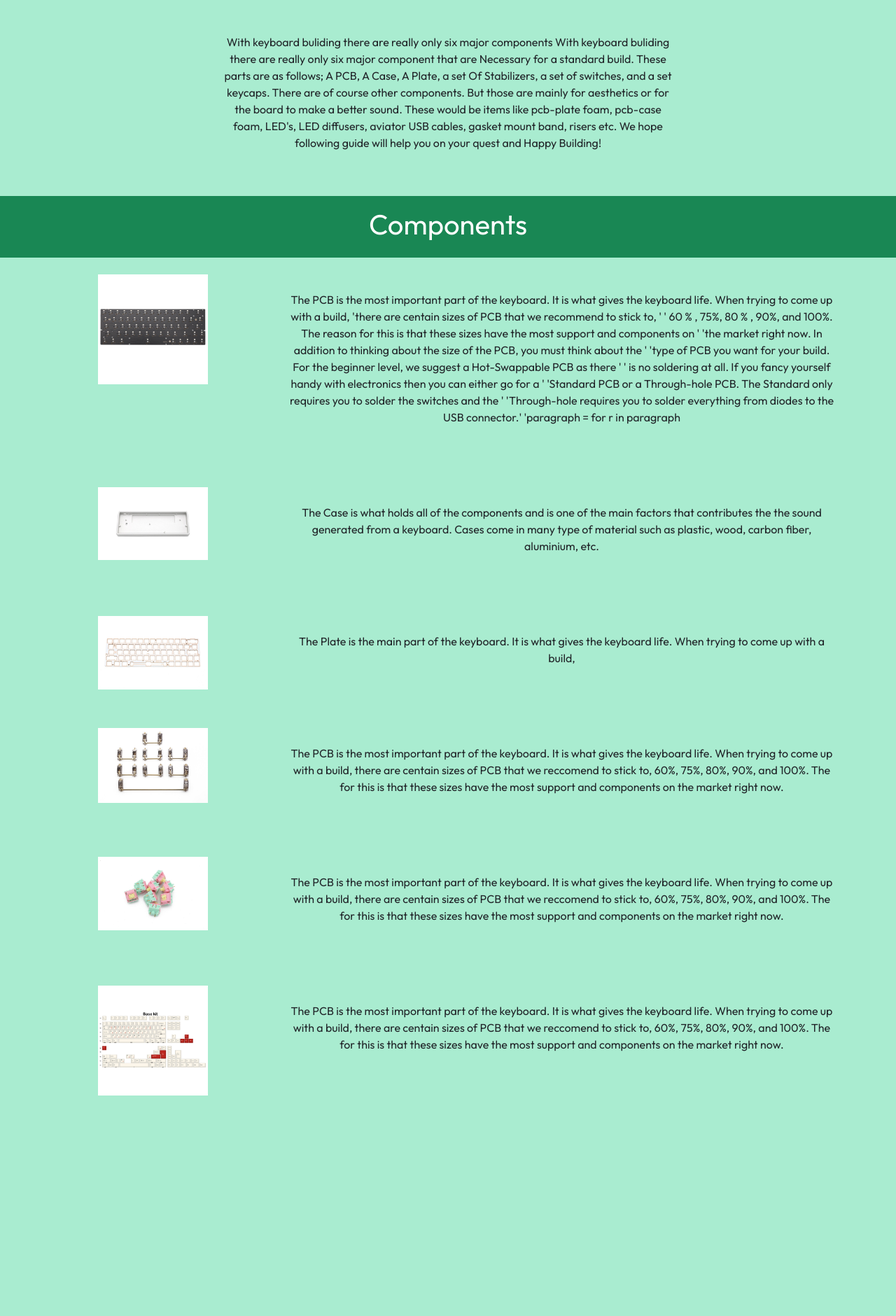
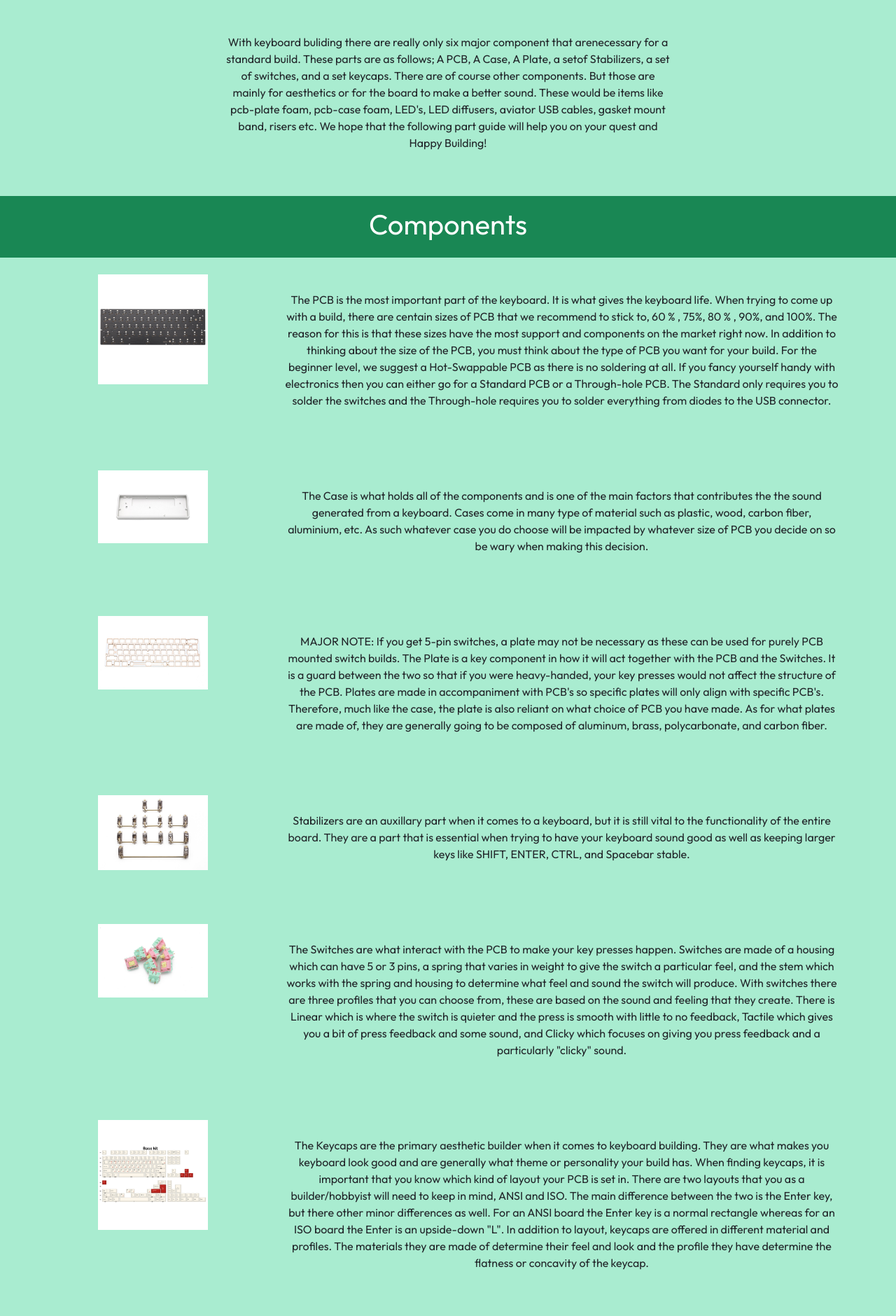
Before and after one commit to adev-exe/KydPicker, a Flask app: page /bulidGuide.html in a window 1280 px wide. Shown: the part 56-1936 px from the top of the page at 70% size. Before the commit the page ends 1621 px from the top, so only its background shows below. Run offline with Flask 2, Linux system fonts and the light colour scheme.

Commit message:
filled build guide page

```diff
--- a/website/templates/bulidGuide.html
+++ b/website/templates/bulidGuide.html
@@ -19,13 +19,11 @@
 
     <div class="col-sm-6 mx-auto text-center py-5">
         <p>
-            With keyboard buliding there are really only six major components With keyboard buliding there are really
-            only six major component that are
-            Necessary for a standard build. These parts are as follows; A PCB, A Case, A Plate, a set
-            Of Stabilizers, a set of switches, and a set keycaps. There are of course other components. But those are
-            mainly for aesthetics or for the board to make a better sound. These would be items like pcb-plate foam,
-            pcb-case foam, LED's, LED diffusers, aviator USB cables, gasket mount band, risers etc. We hope following
-            guide will help you on your quest and Happy Building!
+            With keyboard buliding there are really only six major component that arenecessary for a standard build.
+            These parts are as follows; A PCB, A Case, A Plate, a setof Stabilizers, a set of switches, and a set keycaps.
+            There are of course other components. But those are mainly for aesthetics or for the board to make a better sound.
+            These would be items like pcb-plate foam, pcb-case foam, LED's, LED diffusers, aviator USB cables, gasket mount band,
+            risers etc. We hope that the following part guide will help you on your quest and Happy Building!
         </p>
     </div>
 
--- a/website/views.py
+++ b/website/views.py
@@ -14,44 +14,52 @@ def home():
 @views.route('/bulidGuide.html')
 def bulid_guide():
     pcb = '''
-    The PCB is the most important part of the keyboard. It is what gives the keyboard life. When trying to come up with a build,
-                   'there are centain sizes of PCB that we recommend to stick to, '
-                   ' 60 % , 75%, 80 % , 90%, and 100%. The reason for this is that these sizes have the most support and components on '
-                   'the market right now. In addition to thinking about the size of the PCB, you must think about the '
-                   'type of PCB you want for your build. For the beginner level, we suggest a Hot-Swappable PCB as there '
-                   ' is no soldering at all. If you fancy yourself handy with electronics then you can either go for a '
-                   'Standard PCB or a Through-hole PCB. The Standard only requires you to solder the switches and the '
-                   'Through-hole requires you to solder everything from diodes to the USB connector.'
-                   'paragraph = for r in paragraph
-                   '''
+        The PCB is the most important part of the keyboard. It is what gives the keyboard life. When trying to come up with a build,
+        there are centain sizes of PCB that we recommend to stick to, 60 % , 75%, 80 % , 90%, and 100%.
+        The reason for this is that these sizes have the most support and components on the market right now. In addition
+        to thinking about the size of the PCB, you must think about the type of PCB you want for your build.
+        For the beginner level, we suggest a Hot-Swappable PCB as there
+        is no soldering at all. If you fancy yourself handy with electronics then you can either go for a
+        Standard PCB or a Through-hole PCB. The Standard only requires you to solder the switches and the
+        Through-hole requires you to solder everything from diodes to the USB connector.
+        '''
+
     case = '''
         The Case is what holds all of the components and is one of the main factors that contributes the the
         sound generated from a keyboard. Cases come in many type of material such as plastic, wood, carbon
-        fiber, aluminium, etc.'''
+        fiber, aluminium, etc. As such whatever case you do choose will be impacted by whatever size of PCB you decide
+        on so be wary when making this decision.
+        '''
 
     plate = '''
-        The Plate is the main part of the keyboard. It is what gives the keyboard life. When trying to come up with a build,
+        MAJOR NOTE: If you get 5-pin switches, a plate may not be necessary as these can be used for purely PCB mounted switch builds.
+        The Plate is a key component in how it will act together with the PCB and the Switches. It is a guard between the two so that if
+        you were heavy-handed, your key presses would not affect the structure of the PCB. Plates are made in accompaniment with PCB's so
+        specific plates will only align with specific PCB's. Therefore, much like the case, the plate is also reliant on what choice of PCB
+        you have made. As for what plates are made of, they are generally going to be composed of aluminum, brass, polycarbonate, and carbon fiber.
     '''
 
     stabilizers = '''
-      The PCB is the most important part of the keyboard. It is what gives the keyboard life. When trying
-      to come up with a build, there are centain sizes of PCB that we reccomend to stick to, 60%, 75%,
-      80%, 90%, and 100%. The for this is that these sizes have the most support and components on the
-      market right now.
+      Stabilizers are an auxillary part when it comes to a keyboard, but it is still vital to the functionality of the entire board.
+      They are a part that is essential when trying to have your keyboard sound good as well as keeping larger keys like SHIFT, ENTER,
+      CTRL, and Spacebar stable.
       '''
 
     switches = '''
-    The PCB is the most important part of the keyboard. It is what gives the keyboard life. When trying
-     to come up with a build, there are centain sizes of PCB that we reccomend to stick to, 60%, 75%,
-                    80%, 90%, and 100%. The for this is that these sizes have the most support and components on the
-                    market right now.
+    The Switches are what interact with the PCB to make your key presses happen. Switches are made of a housing which can have 5 or 3 pins,
+    a spring that varies in weight to give the switch a particular feel, and the stem which works with the spring and housing to determine
+    what feel and sound the switch will produce. With switches there are three profiles that you can choose from, these are based on the sound
+    and feeling that they create. There is Linear which is where the switch is quieter and the press is smooth with little to no feedback, Tactile
+    which gives you a bit of press feedback and some sound, and Clicky which focuses on giving you press feedback and a particularly "clicky" sound.
     '''
 
     keycaps = '''
-        The PCB is the most important part of the keyboard. It is what gives the keyboard life. When trying
-        to come up with a build, there are centain sizes of PCB that we reccomend to stick to, 60%, 75%,
-        80%, 90%, and 100%. The for this is that these sizes have the most support and components on the
-        market right now.
+        The Keycaps are the primary aesthetic builder when it comes to keyboard building. They are what makes you keyboard look good and are generally
+        what theme or personality your build has. When finding keycaps, it is important that you know which kind of layout your PCB is set in. There are
+        two layouts that you as a builder/hobbyist will need to keep in mind, ANSI and ISO. The main difference between the two is the Enter key, but there
+        other minor differences as well. For an ANSI board the Enter key is a normal rectangle whereas for an ISO board the Enter is an upside-down "L".
+        In addition to layout, keycaps are offered in different material and profiles. The materials they are made of determine their feel and look and the
+        profile they have determine the flatness or concavity of the keycap.
     '''
 
     images = ['img/pcb.jpeg', 'img/case.jpeg', 'img/plate.jpeg',
```
